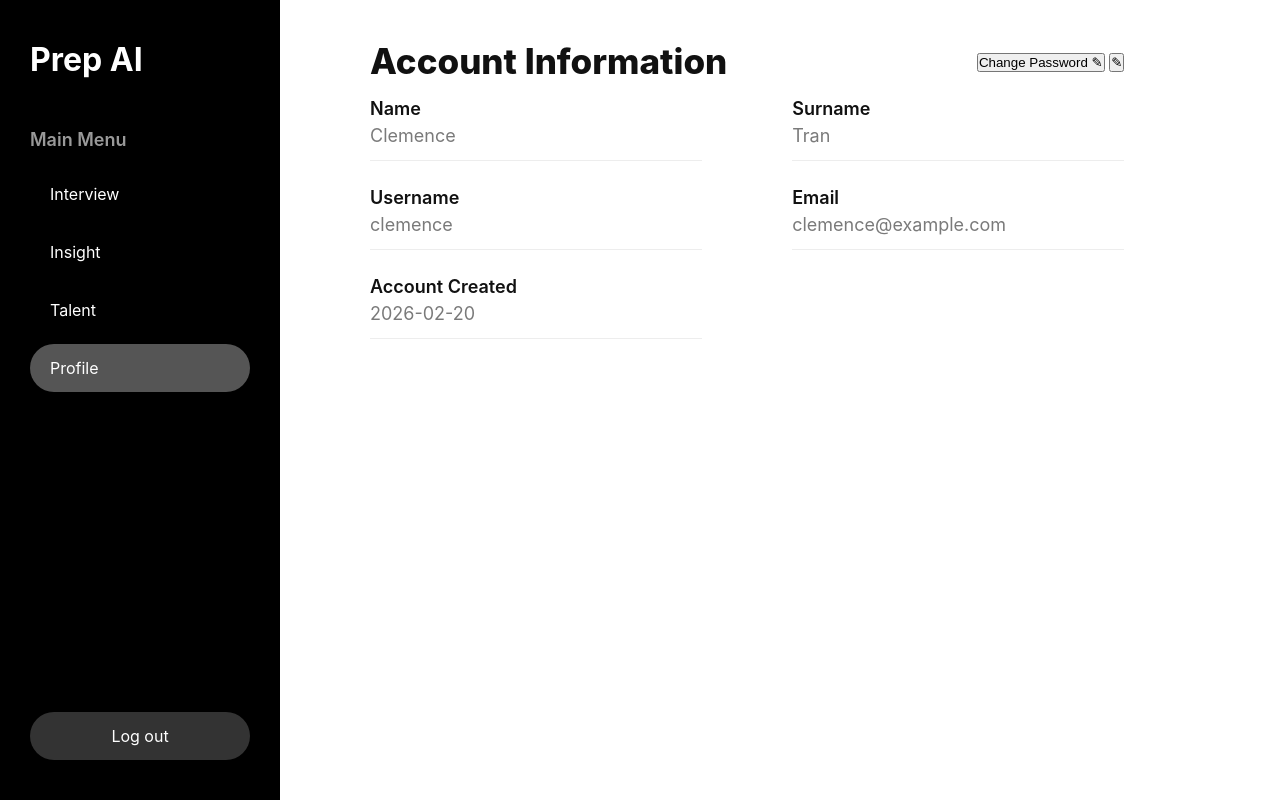
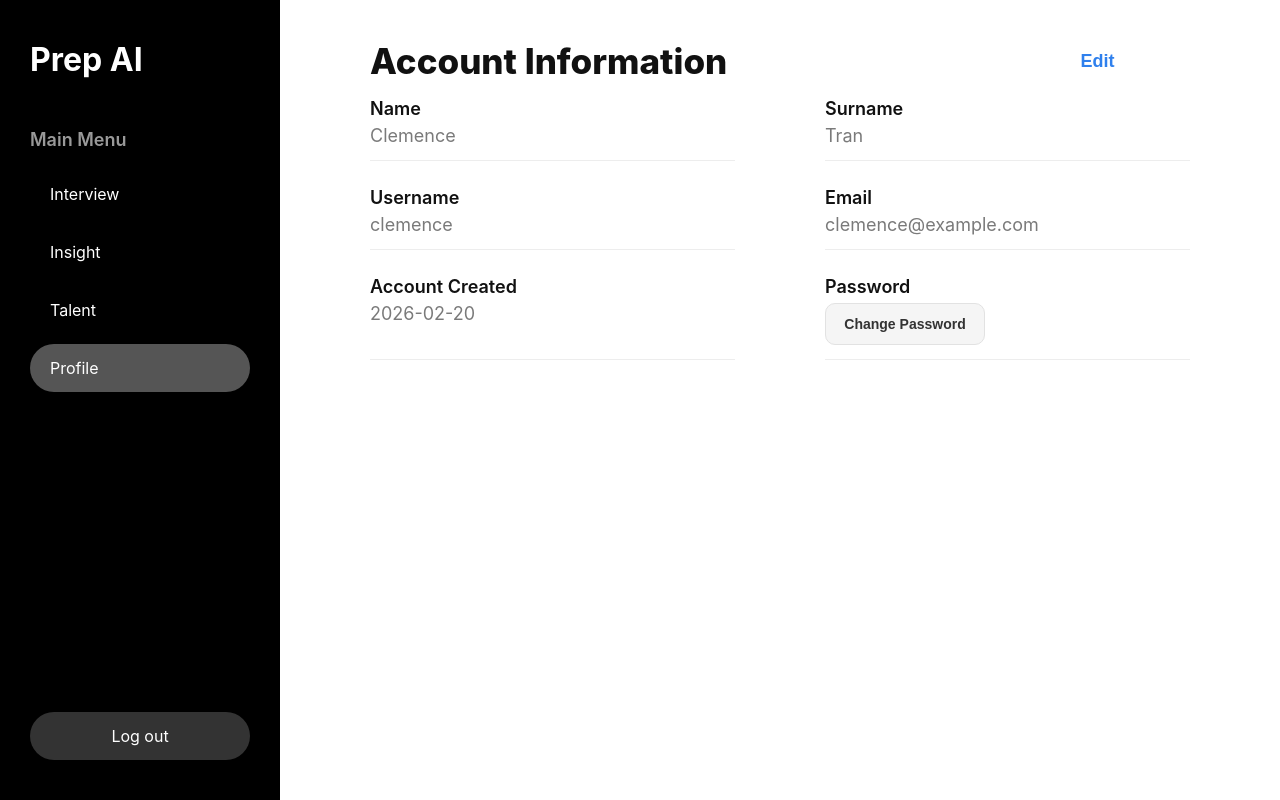
Before and after one commit to ClemenceTran/BasedProject, a Flask app: page /profile in a window 1280 px wide. Run offline with Flask 3, Linux system fonts and the light colour scheme.

Commit message:
Update profile.html

```diff
--- a/templates/profile.html
+++ b/templates/profile.html
@@ -38,17 +38,11 @@
 
       <!-- Section header (Change password link is NOT on top page, it's inside the section) -->
       <div class="profile-info-header">
-        <div class="profile-info-title">Account Information</div>
-
-        <div class="profile-actions">
-          <!-- Change password as link-style action -->
-          <button type="button" class="link-action" id="openPwModal">
-            Change Password <span class="icon-pencil">✎</span>
-          </button>
+        <h1 class="profile-info-title">Account Information</h1>
 
           <!-- Edit info icon -->
-          <button type="button" class="mini-icon-btn" id="openInfoModal" aria-label="Edit account info">
-            <span class="icon-pencil">✎</span>
+          <button type="button" class="edit-btn" id="openEditModal">
+                Edit
             </button>
         </div>
       </div>
@@ -78,6 +72,15 @@
         <div class="info-item">
             <div class="info-label">Account Created</div>
             <div class="info-value">{{ user.created_at }}</div>
+        </div>
+
+        <!-- Password (same style as other items) -->
+        <div class="info-item">
+            <div class="info-label">Password</div>
+
+            <button type="button" class="pw-small-btn" id="openPwModal">
+            Change Password
+            </button>
         </div>
         </div>
 
```
Lines whose indentation alone changed are shown as unchanged.
